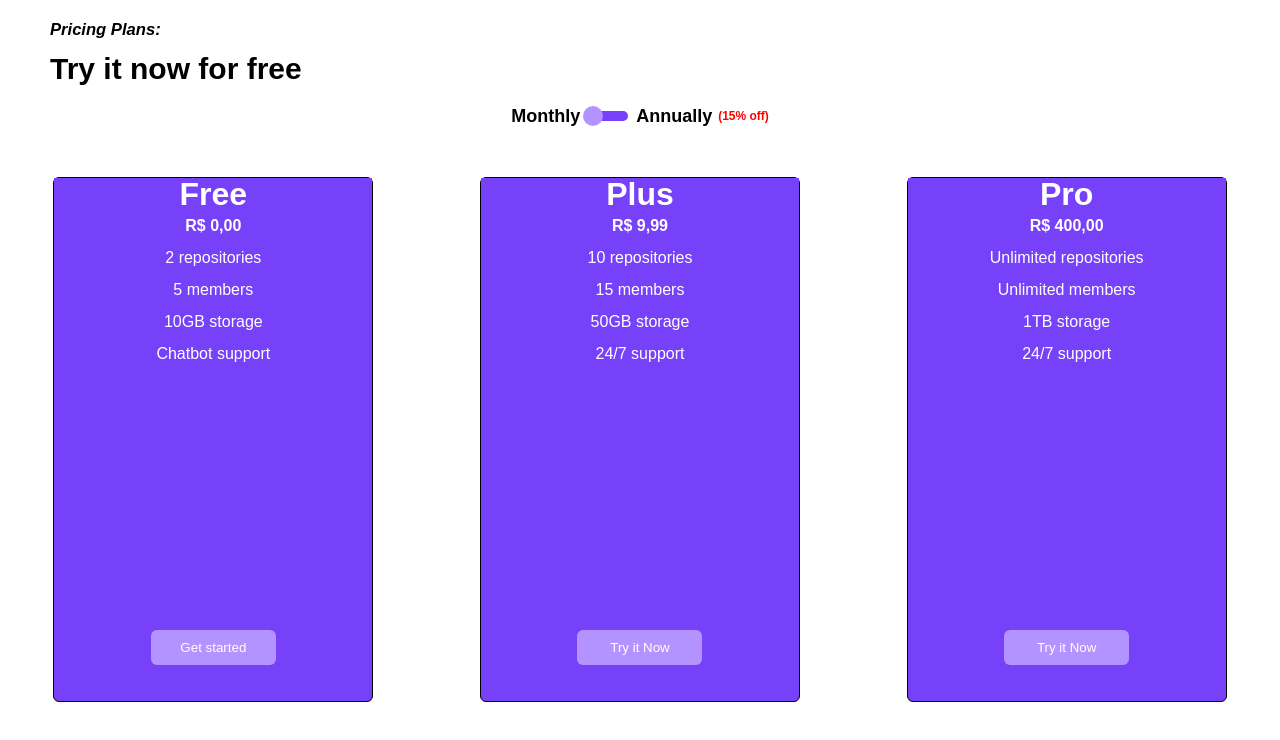
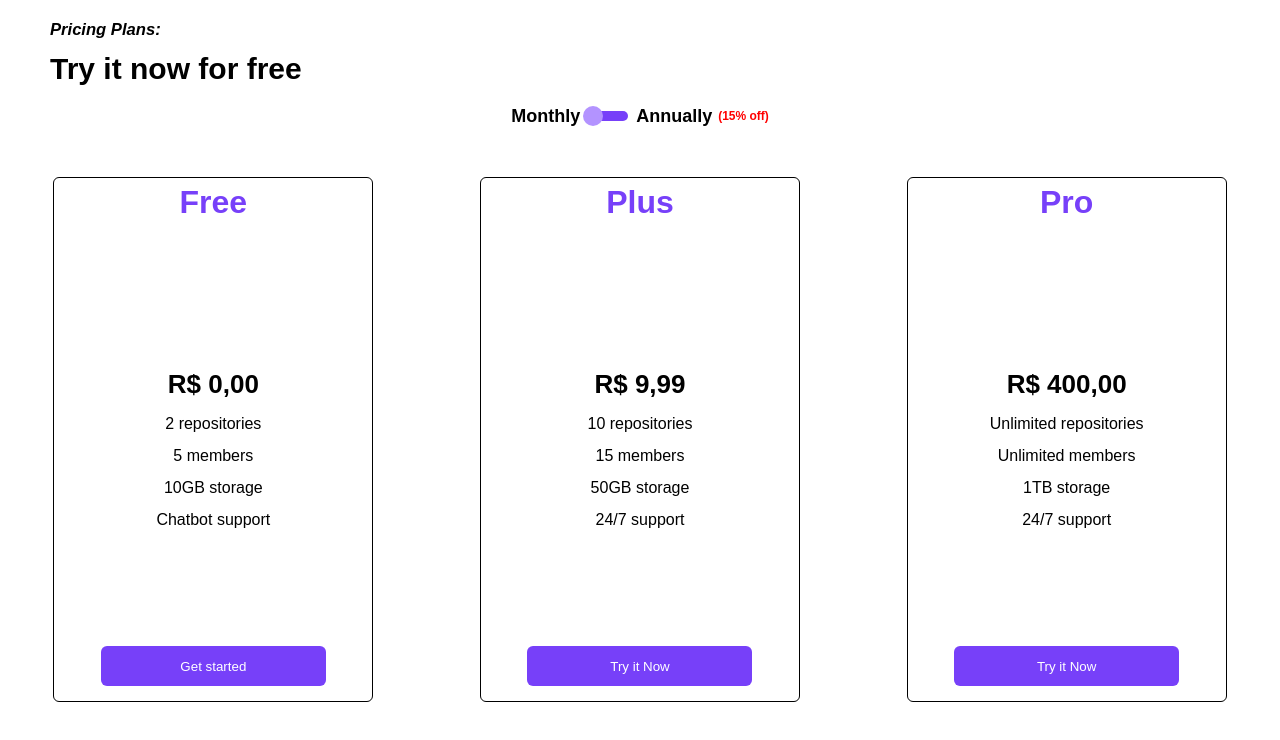
Before and after one commit to anddreluis2/pricing-page, a React (Vite) app: page / in a window 1280 px wide. Shown: the top 740 px of the page. Built offline with nearby package versions, Linux system fonts and the light colour scheme.

Commit message:
"componentizando"

```diff
--- a/package.json
+++ b/package.json
@@ -10,6 +10,7 @@
   },
   "dependencies": {
     "@types/sass": "^1.43.1",
+    "json-server": "^0.17.0",
     "react": "^18.2.0",
     "react-dom": "^18.2.0",
     "react-switch": "^7.0.0",
--- a/src/components/Cards/Index.tsx
+++ b/src/components/Cards/Index.tsx
@@ -4,7 +4,8 @@ export function Cards() {
     return (
         <div className={styles.container}>
             <div className={styles.card}>
-                <h1>Free</h1>
+                <h1 style={{marginTop: "8px", color: "#7740f9"}}>Free</h1>
+                <div className={styles.text}>
                 <p>R$ 0,00</p>
                 <ul>
                     <li>2 repositories</li>
@@ -12,10 +13,12 @@ export function Cards() {
                     <li>10GB storage</li>
                     <li>Chatbot support</li>
                 </ul>
+                </div>
                 <button>Get started</button>
             </div>
             <div className={styles.card}>
-                <h1>Plus</h1>
+            <h1 style={{marginTop: "8px", color: "#7740f9"}}>Plus</h1>
+                <div className={styles.text}>
                 <p>R$ 9,99</p>
                 <ul>
                     <li>10 repositories</li>
@@ -23,10 +26,12 @@ export function Cards() {
                     <li>50GB storage</li>
                     <li>24/7 support</li>
                 </ul>
+                </div>
                 <button>Try it Now</button>
             </div>
             <div className={styles.card}>
-                <h1>Pro</h1>
+            <h1 style={{marginTop: "8px", color: "#7740f9"}}>Pro</h1>
+                <div className={styles.text}>
                 <p>R$ 400,00</p>
                 <ul>
                     <li>Unlimited repositories</li>
@@ -34,6 +39,7 @@ export function Cards() {
                     <li>1TB storage</li>
                     <li>24/7 support</li>
                 </ul>
+                </div>
                 <button>Try it Now</button>
             </div>
         </div>
--- a/src/components/Cards/styles.module.scss
+++ b/src/components/Cards/styles.module.scss
@@ -7,10 +7,8 @@
 .card {
     border-radius: 6px;
     line-height: 32px;
-    background-color: #7740f9;
     height: 100%;
     width: 25%;
-    color: #fff;
     text-align: center;
     border: 1px solid black;
 }
@@ -22,32 +20,31 @@
     justify-content: space-around;
 }
 
+.text {
+    margin-top: 150px;
+    p {
+        font-size: 26px;
+        margin-bottom: 8px;
+    }
+}
+
 button {
-    margin-top: 260px;
+    margin-top: 110px;
     border-radius: 6px;
-    width: 125px;
-    height: 35px;
-    background-color: #b393ff;
+    width: 225px;
+    height: 40px;
+    border: none;
+    background-color: #7740f9;
     color: #fff;
-    border: none;
 
     &:hover {
         cursor: pointer;
-        background-color: #7740f9;
-        color: #fff;
-        border: 1px solid #b393ff;
+        background-color: #b393ff;
+        border: 1px solid #7740f9;
+        color: black;
     }
 }
 
 li {
     list-style: none;
-    background-color: #7740f9;
 }
-
-h1 {
-    background-color: #7740f9;
-}
-
-p {
-    background-color: #7740f9;
-}
```
Also changed, not shown: 2 other files (tests, documents, lock files or other folders).
